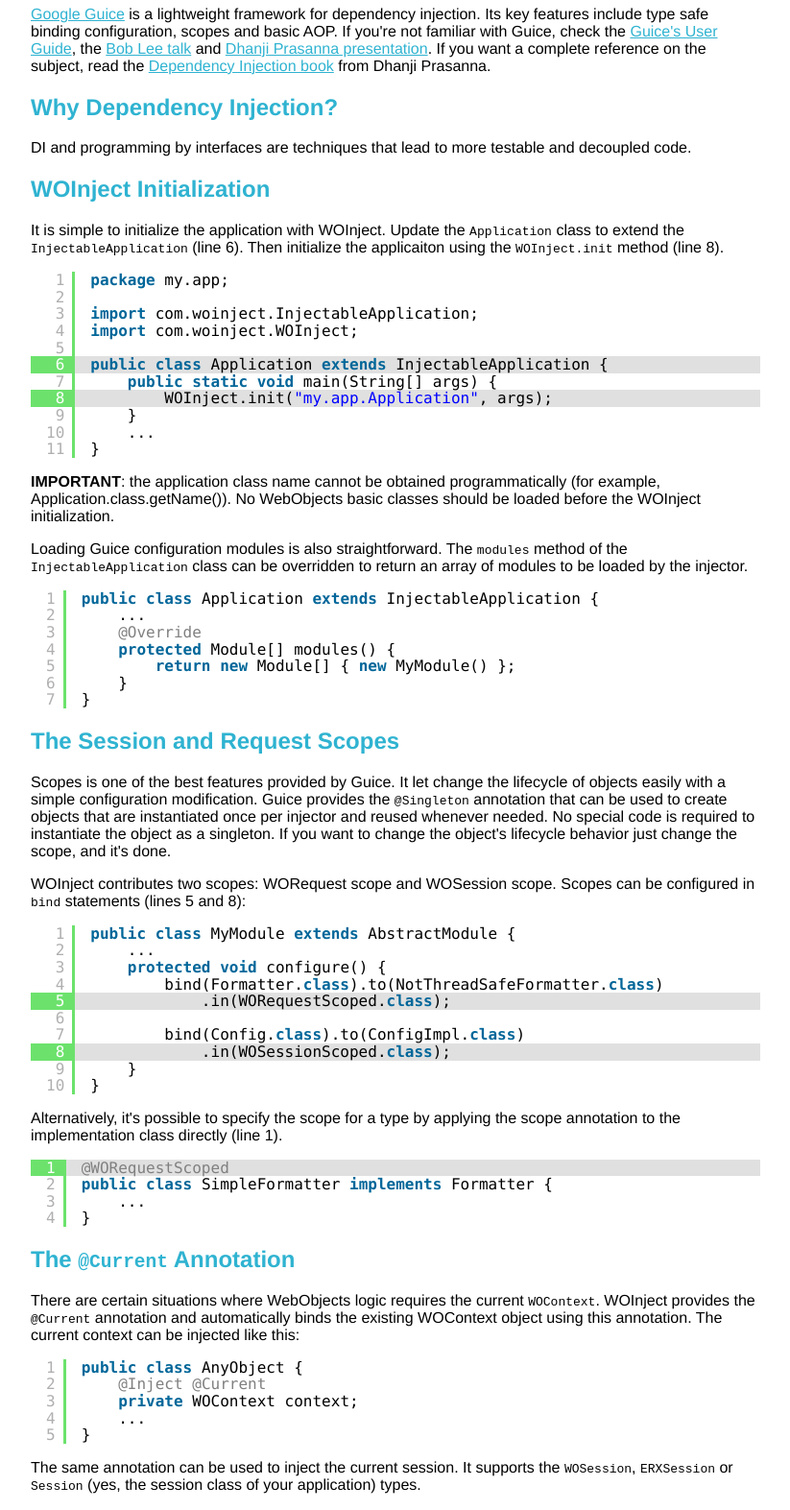
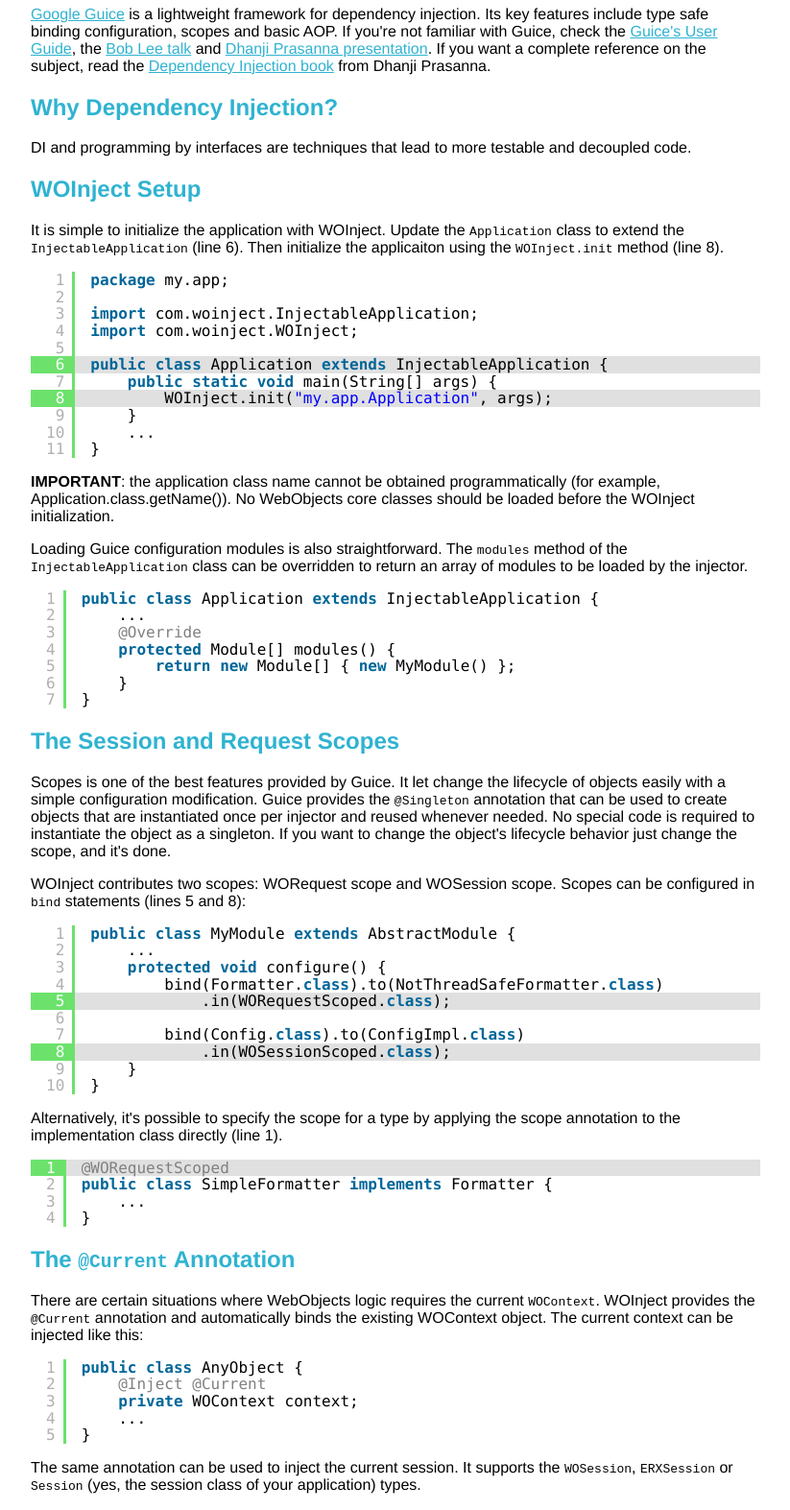
Before and after one commit to hprange/woinject, a plain HTML site: page usage.html in a window 1280 px wide. Shown: the part 367-1940 px from the top of the page at 96% size, without its empty margins (228-1051 px from the left). Drawn offline with Linux system fonts and the light colour scheme.

Commit message:
Fix a few typos

```diff
--- a/usage.html
+++ b/usage.html
@@ -41,7 +41,7 @@
 			<p>
 				DI and programming by interfaces are techniques that lead to more testable and decoupled code.
 			</p>
-			<h2>WOInject Initialization</h2>
+			<h2>WOInject Setup</h2>
 			<p>
 				It is simple to initialize the application with WOInject. Update the <code>Application</code> class to extend the <code>InjectableApplication</code> (line 6). Then initialize the applicaiton using the <code>WOInject.init</code> method (line 8).
 			</p>
@@ -58,7 +58,7 @@ public class Application extends InjectableApplication {
     ...
 }</pre>
 			<p>
-				<strong>IMPORTANT</strong>: the application class name cannot be obtained programmatically (for example, Application.class.getName()). No WebObjects basic classes should be loaded before the WOInject initialization.
+				<strong>IMPORTANT</strong>: the application class name cannot be obtained programmatically (for example, Application.class.getName()). No WebObjects core classes should be loaded before the WOInject initialization.
 			</p>
 			<p>
 				Loading Guice configuration modules is also straightforward. The <code>modules</code> method of the <code>InjectableApplication</code> class can be overridden to return an array of modules to be loaded by the injector.
@@ -99,7 +99,7 @@ public class SimpleFormatter implements Formatter {
 }</pre>
 			<h2>The <code>@Current</code> Annotation</h2>
 			<p>
-				There are certain situations where WebObjects logic requires the current <code>WOContext</code>. WOInject provides the <code>@Current</code> annotation and automatically binds the existing WOContext object using this annotation. The current context can be injected like this:
+				There are certain situations where WebObjects logic requires the current <code>WOContext</code>. WOInject provides the <code>@Current</code> annotation and automatically binds the existing WOContext object. The current context can be injected like this:
 			</p>
 			<pre class="brush: java; toolbar: false;">
 public class AnyObject {
@@ -151,7 +151,9 @@ Guice has the concept of Stages. WOInject maps the Development and the Productio
 				<li>The <code>WOContext</code> class must be bound with an annotation. The WOInject framework already binds the existing WOContext using the <code>@Current</code> annotation.</li>
 			</ul>
 			<h2>Conclusion</h2>
-			<p>Guice is a powerful framework for dependency injection. WOInject incorporates Guice features into WebObjects applications in a simple and non intrusive form allowing for dependency injection in a type safe manner. </p>
+			<p>
+				Guice is a powerful framework for dependency injection. WOInject incorporates Guice features into WebObjects applications in a simple and non intrusive form allowing for dependency injection in a type safe manner.
+			</p>
 			<div class="footer">
 				get the source code on GitHub : <a href="http://github.com/hprange/woinject">hprange/woinject</a>
 			</div>
```
